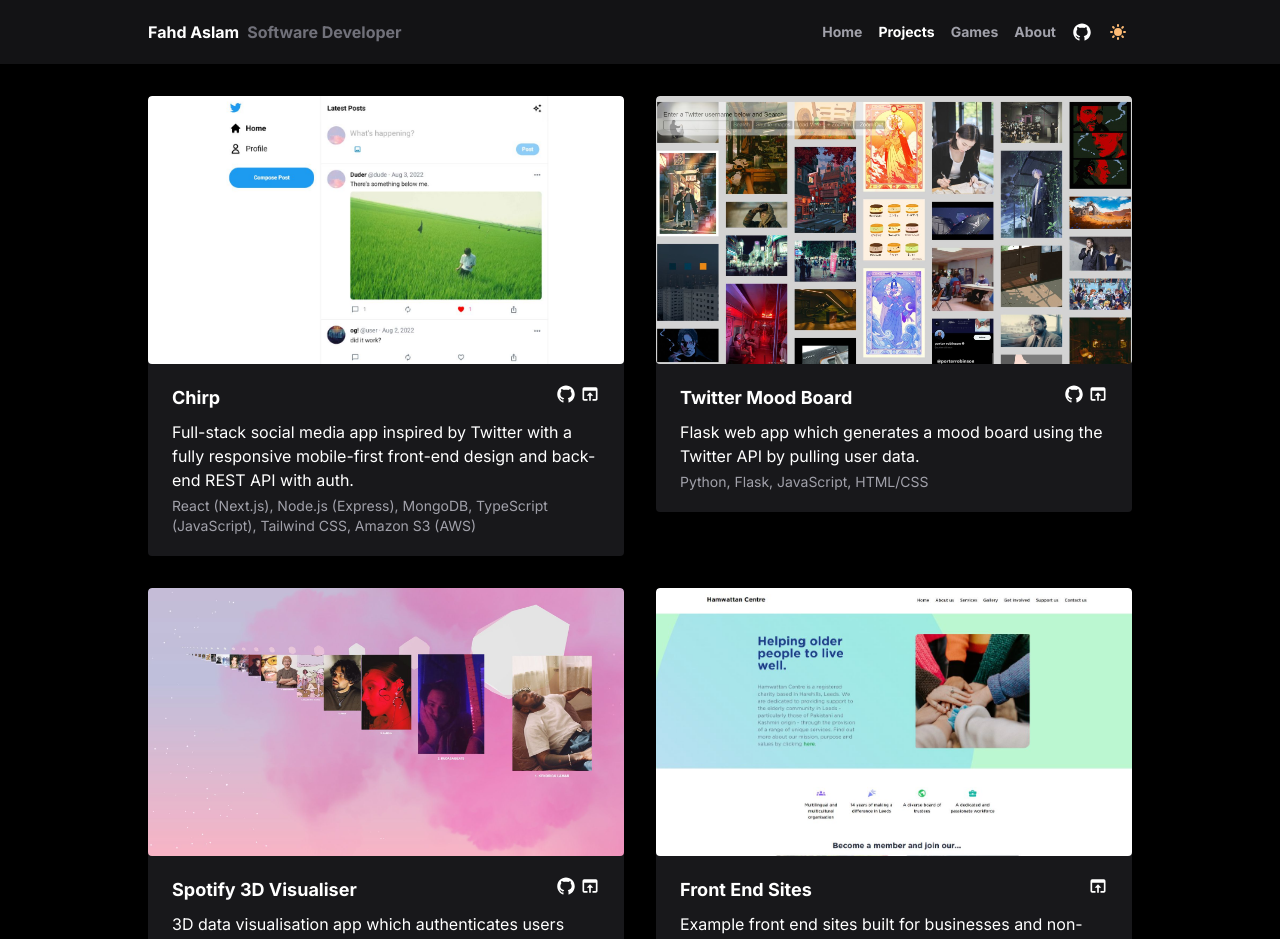
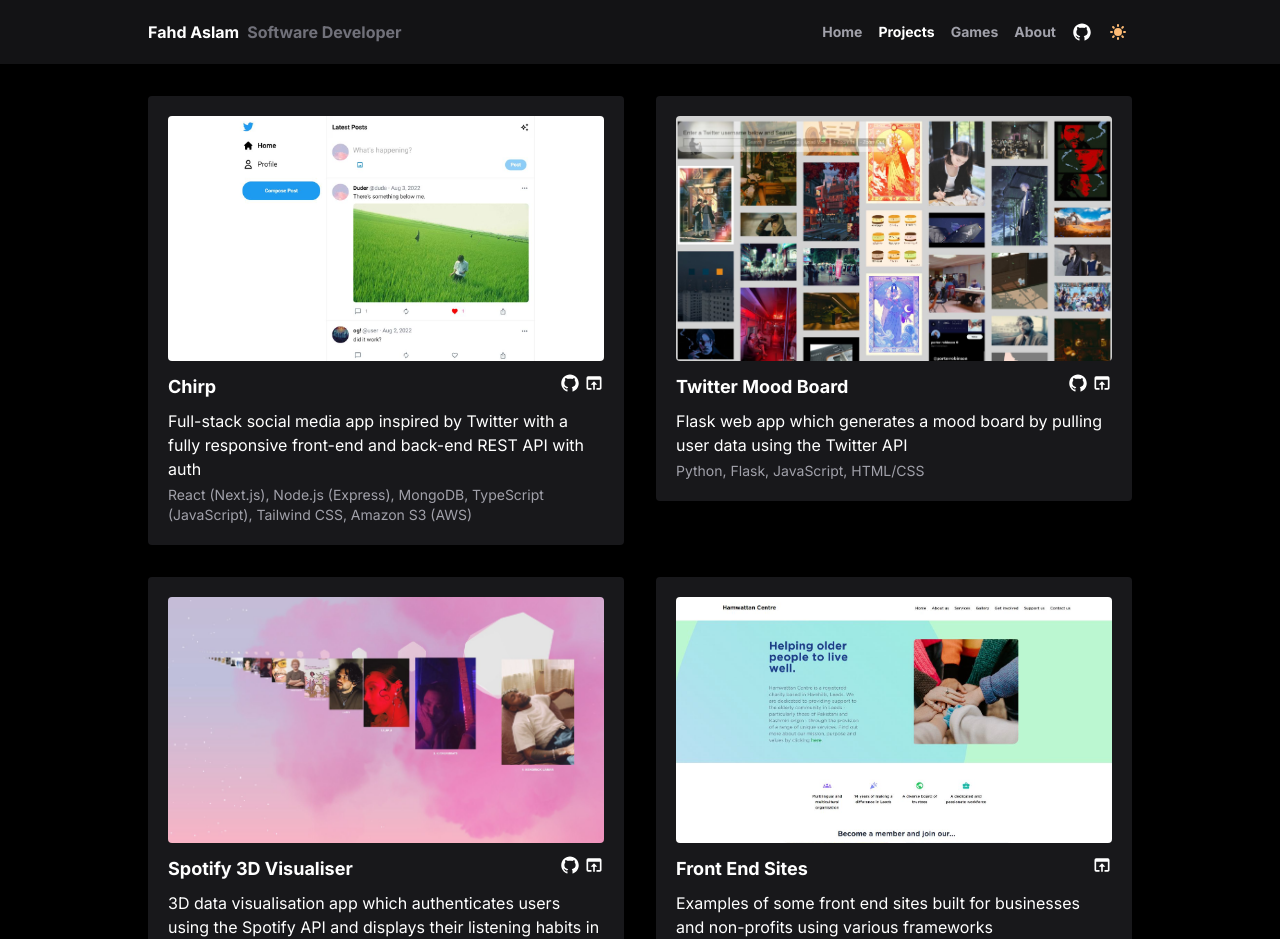
Before and after one commit to flaslam/flaslam.github.io, a Next.js app: page /projects in a window 1280 px wide. Shown: the top 939 px of the page. Built offline with nearby package versions, Linux system fonts and the light colour scheme.

Commit message:
clean up cards, project details

```diff
--- a/components/game-panel.tsx
+++ b/components/game-panel.tsx
@@ -1,6 +1,6 @@
 import Image from "next/legacy/image";
 import Link from "next/link";
-import { Game } from "../types/games";
+import Game from "../types/games";
 import { paths } from "../data/paths";
 
 interface CardProps {
--- a/components/games-layout.tsx
+++ b/components/games-layout.tsx
@@ -1,5 +1,5 @@
 import GamePanel from "./game-panel";
-import { Game } from "../types/games";
+import Game from "../types/games";
 import { motion } from "framer-motion";
 import { staggerChild, staggerParent } from "../data/animations";
 
--- a/components/project-card.tsx
+++ b/components/project-card.tsx
@@ -1,4 +1,4 @@
-import { Project } from "../types/projects";
+import Project from "../types/projects";
 import { AiFillGithub } from "react-icons/ai";
 import { MdOpenInBrowser } from "react-icons/md";
 import Link from "next/link";
@@ -17,7 +17,7 @@
   const target = project.internal ? "_self" : "_blank";
 
   return (
-    <div className="overflow-hidden rounded bg-violet-200 transition hover:bg-violet-100 dark:bg-dark-panel dark:hover:bg-dark-highlight">
+    <div className="overflow-hidden rounded bg-violet-200 p-5 transition hover:bg-violet-100 dark:bg-dark-panel dark:hover:bg-dark-highlight">
       <div className="flex flex-col">
         {/* Image */}
         <Link
@@ -40,7 +40,7 @@
           </div>
         </Link>
 
-        <div className="flex flex-col gap-2 px-6 py-5">
+        <div className="flex flex-col gap-2 pt-3">
           {/* Top row */}
           <div className="flex items-baseline gap-1">
             {/* Title */}
--- a/data/games.ts
+++ b/data/games.ts
@@ -1,4 +1,4 @@
-import { Game } from "../types/games";
+import Game from "../types/games";
 
 export const games: Game[] = [
   {
--- a/data/projects.ts
+++ b/data/projects.ts
@@ -1,10 +1,10 @@
-import { Project } from "../types/projects";
+import Project from "../types/projects";
 
 export const projects: Project[] = [
   {
     name: "Chirp",
     description:
-      "Full-stack social media app inspired by Twitter with a fully responsive mobile-first front-end design and back-end REST API with auth.",
+      "Full-stack social media app inspired by Twitter with a fully responsive front-end and back-end REST API with auth",
     technologies: [
       "React (Next.js)",
       "Node.js (Express)",
@@ -20,7 +20,7 @@
   {
     name: "Twitter Mood Board",
     description:
-      "Flask web app which generates a mood board using the Twitter API by pulling user data.",
+      "Flask web app which generates a mood board by pulling user data using the Twitter API",
     technologies: ["Python", "Flask", "JavaScript", "HTML/CSS"],
     link: "https://twitter-board.onrender.com/",
     source: "https://github.com/flaslam/twitter-board",
@@ -29,7 +29,7 @@
   {
     name: "Spotify 3D Visualiser",
     description:
-      "3D data visualisation app which authenticates users using the Spotify API and displays their listening habits in a 3D space.",
+      "3D data visualisation app which authenticates users using the Spotify API and displays their listening habits in a 3D space",
     link: "https://flaslam.github.io/spotify-visualiser/",
     source: "https://github.com/flaslam/spotify-visualiser",
     technologies: ["Three.js", "React", "TypeScript (JavaScript)"],
@@ -38,7 +38,7 @@
   {
     name: "Front End Sites",
     description:
-      "Example front end sites built for businesses and non-profits using various frameworks",
+      "Examples of some front end sites built for businesses and non-profits using various frameworks",
     link: "/sites",
     internal: true,
     image: "/images/projects/frontend.jpg",
--- a/data/sites.ts
+++ b/data/sites.ts
@@ -1,4 +1,4 @@
-import { Project } from "../types/projects";
+import Project from "../types/projects";
 
 export const sites: Project[] = [
   {
--- a/pages/games/[game].tsx
+++ b/pages/games/[game].tsx
@@ -1,6 +1,6 @@
 import React from "react";
 import Layout from "../../layouts/layout";
-import { Game } from "../../types/games";
+import Game from "../../types/games";
 import { games } from "../../data/games";
 import { paths } from "../../data/paths";
 import Image from "next/legacy/image";
--- a/types/games.ts
+++ b/types/games.ts
@@ -1,4 +1,4 @@
-export interface Game {
+export default interface Game {
   name: string;
   tools: string[];
   description: string;
--- a/types/projects.ts
+++ b/types/projects.ts
@@ -1,4 +1,4 @@
-export interface Project {
+export default interface Project {
   name: string;
   description?: string;
   technologies: string[];
```
